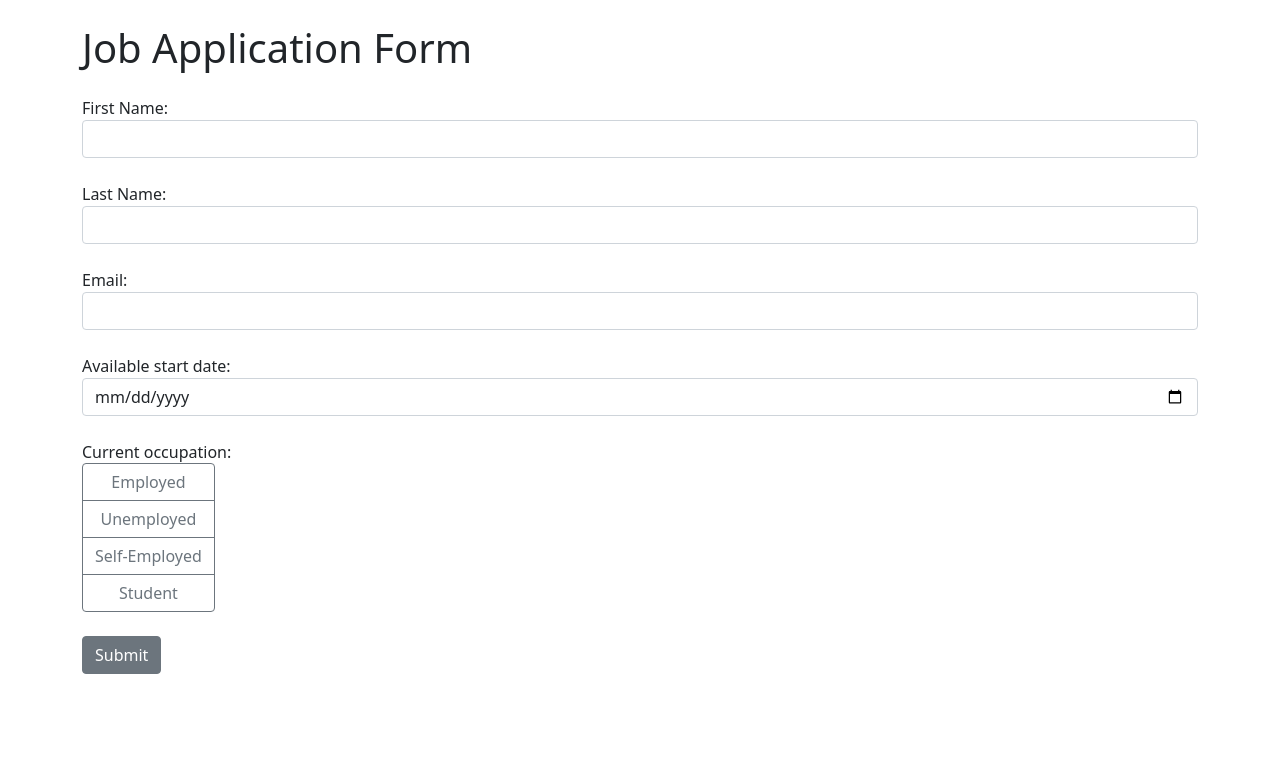
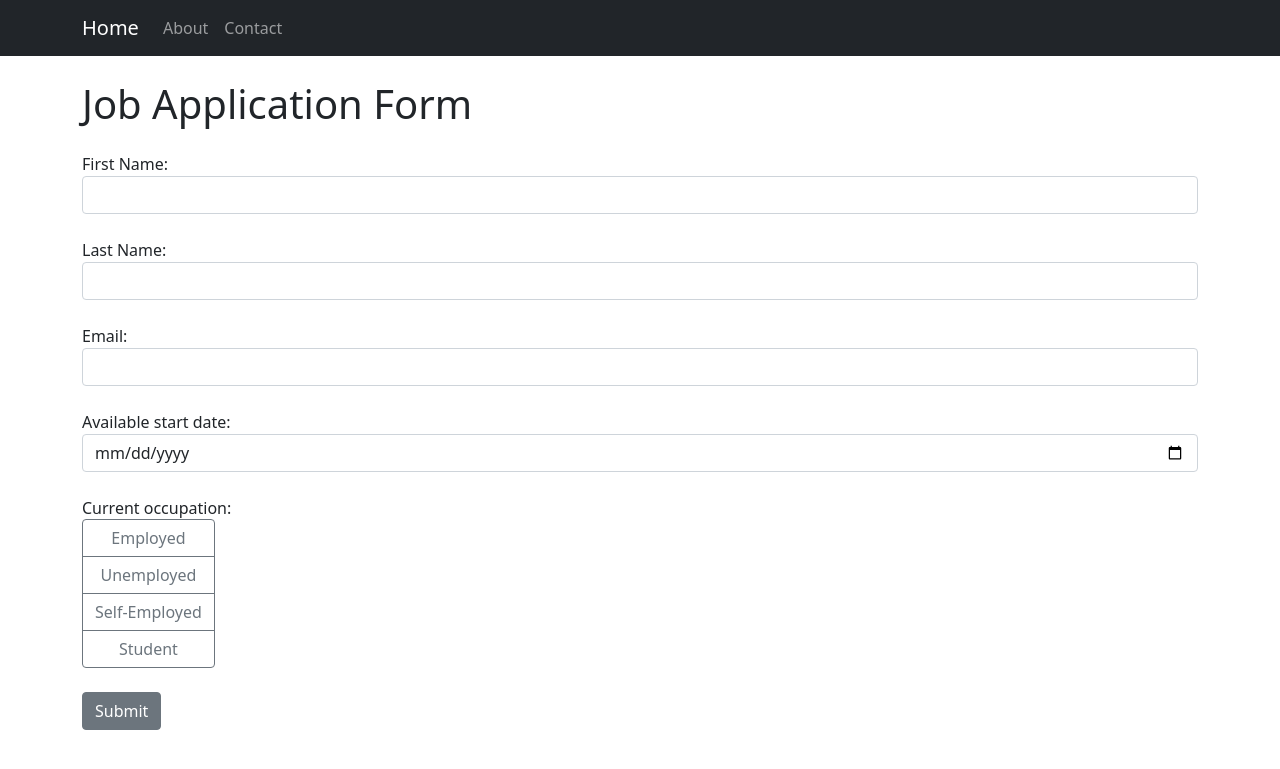
Before and after one commit to s3nt1n3lz21/pythonMegaCourseDjangoForm, a Django app: page / in a window 1280 px wide. Shown: the top 769 px of the page. Run offline with Django 4.2, Linux system fonts and the light colour scheme.

Commit message:
Added navigation bar

```diff
--- a/job_application/templates/base.html
+++ b/job_application/templates/base.html
@@ -6,6 +6,24 @@
         <link rel="stylesheet" href="https://cdn.jsdelivr.net/npm/bootstrap@5.1.3/dist/css/bootstrap.min.css">
     </head>
     <body>
+        <nav class="navbar navbar-expand-lg navbar-dark bg-dark">
+          <div class="container">
+            <a class="navbar-brand" href="{% url 'index' %}">Home</a>
+            <button class="navbar-toggler" type="button" data-bs-toggle="collapse" data-bs-target="#navbarNav" aria-controls="navbarNav" aria-expanded="false" aria-label="Toggle navigation">
+              <span class="navbar-toggler-icon"></span>
+            </button>
+            <div class="collapse navbar-collapse" id="navbarNav">
+              <ul class="navbar-nav">
+                <li class="nav-item {% if request.path == '/about/' %}active{% endif %}">
+                  <a class="nav-link" href="{% url 'about' %}">About</a>
+                </li>
+                <li class="nav-item">
+                  <a class="nav-link" href="#">Contact</a>
+                </li>
+              </ul>
+            </div>
+          </div>
+        </nav>
         <div class="container">
             {% block content %}
             {% endblock %}
```
